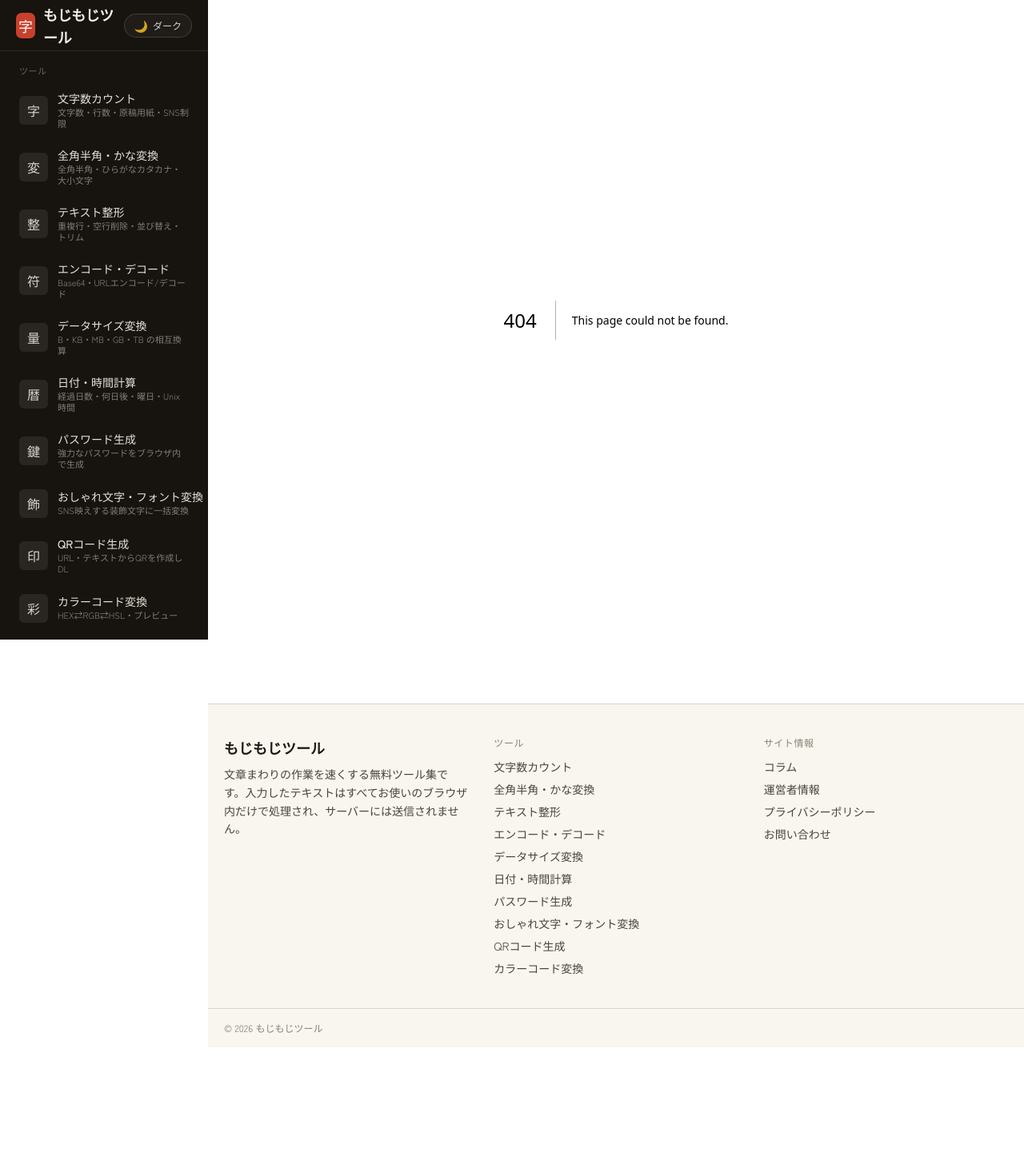
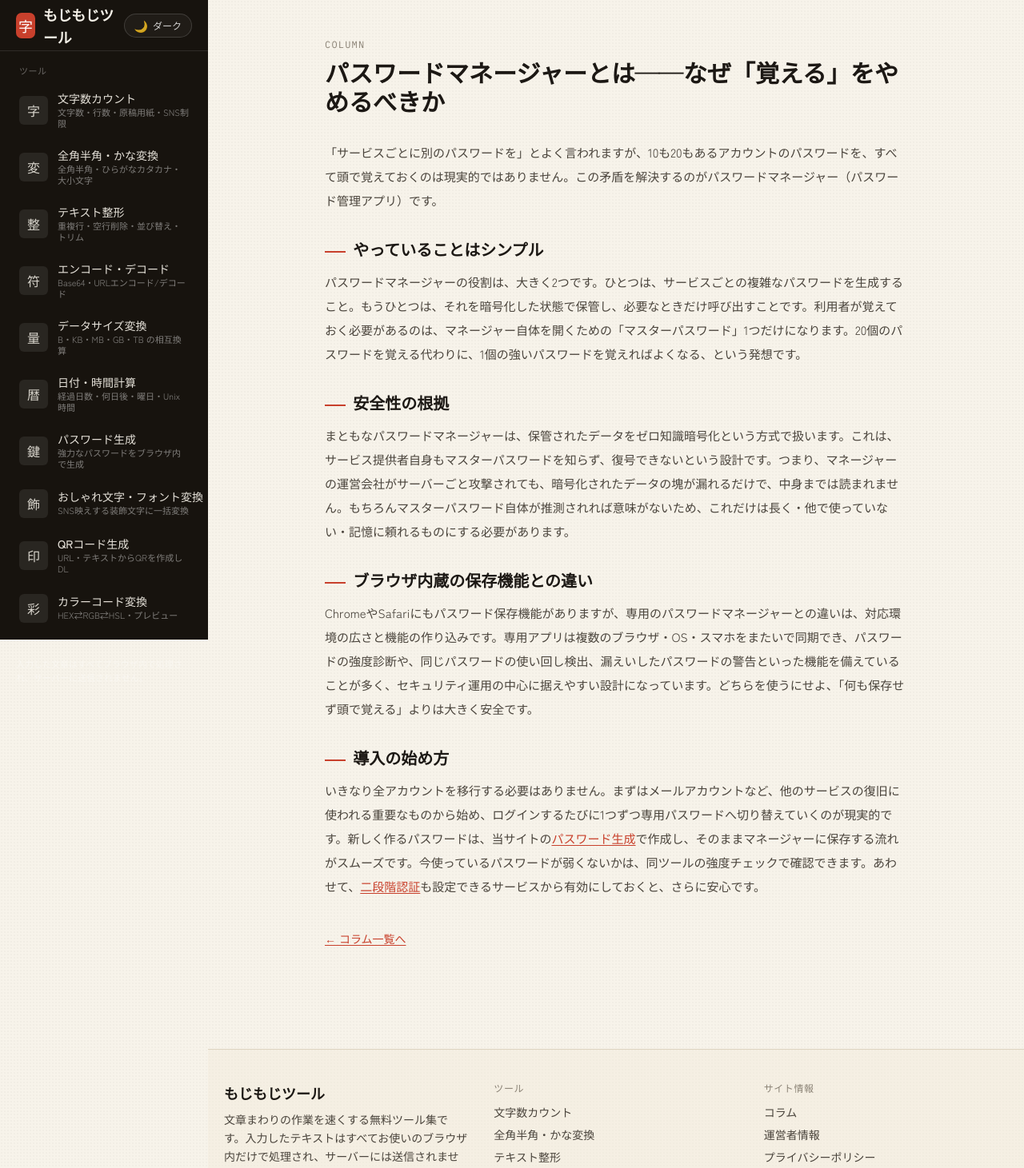
Before and after one commit to 1kuniman/mojicount, a Next.js app: page /column/password-manager in a window 1280 px wide. Before the commit this address had no page. Shown: the top 1461 px of the page at 80% size. Before the commit the page ends 1310 px from the top, so only its background shows below. Built offline with nearby package versions, Linux system fonts and the light colour scheme.

Commit message:
コラム追加：パスワードマネージャーとは（セキュリティ系クラスター完成）

```diff
--- a/app/column/page.tsx
+++ b/app/column/page.tsx
@@ -7,6 +7,11 @@ export const metadata: Metadata = {
 };
 
 const ARTICLES = [
+  {
+    href: "/column/password-manager/",
+    title: "パスワードマネージャーとは——なぜ「覚える」をやめるべきか",
+    desc: "パスワード管理アプリの仕組みと安全性、導入の始め方を解説します。",
+  },
   {
     href: "/column/quishing/",
     title: "QRコードを悪用したフィッシング詐欺「クイッシング」に注意",
--- /dev/null
+++ b/app/column/password-manager/page.tsx
@@ -0,0 +1,57 @@
+import type { Metadata } from "next";
+import Link from "next/link";
+
+export const metadata: Metadata = {
+  title: "パスワードマネージャーとは——なぜ「覚える」をやめるべきか",
+  description:
+    "パスワード管理アプリの仕組みと安全性、選び方の考え方を解説。すべてを覚えようとすることの限界と、使い回しをやめる現実的な方法を紹介します。",
+};
+
+export default function Page() {
+  return (
+    <article className="mx-auto max-w-3xl px-5 py-12">
+      <p className="text-xs text-ink-faint font-mono tracking-widest">COLUMN</p>
+      <h1 className="mt-2 font-mincho text-2xl sm:text-3xl font-bold text-ink leading-snug">
+        パスワードマネージャーとは——なぜ「覚える」をやめるべきか
+      </h1>
+
+      <div className="mt-8 space-y-8 text-[15px] leading-loose text-ink-soft">
+        <p>
+          「サービスごとに別のパスワードを」とよく言われますが、10も20もあるアカウントのパスワードを、すべて頭で覚えておくのは現実的ではありません。この矛盾を解決するのがパスワードマネージャー（パスワード管理アプリ）です。
+        </p>
+
+        <section>
+          <h2 className="font-mincho text-xl font-bold text-ink rule-shu">やっていることはシンプル</h2>
+          <p className="mt-3">
+            パスワードマネージャーの役割は、大きく2つです。ひとつは、サービスごとの複雑なパスワードを生成すること。もうひとつは、それを暗号化した状態で保管し、必要なときだけ呼び出すことです。利用者が覚えておく必要があるのは、マネージャー自体を開くための「マスターパスワード」1つだけになります。20個のパスワードを覚える代わりに、1個の強いパスワードを覚えればよくなる、という発想です。
+          </p>
+        </section>
+
+        <section>
+          <h2 className="font-mincho text-xl font-bold text-ink rule-shu">安全性の根拠</h2>
+          <p className="mt-3">
+            まともなパスワードマネージャーは、保管されたデータをゼロ知識暗号化という方式で扱います。これは、サービス提供者自身もマスターパスワードを知らず、復号できないという設計です。つまり、マネージャーの運営会社がサーバーごと攻撃されても、暗号化されたデータの塊が漏れるだけで、中身までは読まれません。もちろんマスターパスワード自体が推測されれば意味がないため、これだけは長く・他で使っていない・記憶に頼れるものにする必要があります。
+          </p>
+        </section>
+
+        <section>
+          <h2 className="font-mincho text-xl font-bold text-ink rule-shu">ブラウザ内蔵の保存機能との違い</h2>
+          <p className="mt-3">
+            ChromeやSafariにもパスワード保存機能がありますが、専用のパスワードマネージャーとの違いは、対応環境の広さと機能の作り込みです。専用アプリは複数のブラウザ・OS・スマホをまたいで同期でき、パスワードの強度診断や、同じパスワードの使い回し検出、漏えいしたパスワードの警告といった機能を備えていることが多く、セキュリティ運用の中心に据えやすい設計になっています。どちらを使うにせよ、「何も保存せず頭で覚える」よりは大きく安全です。
+          </p>
+        </section>
+
+        <section>
+          <h2 className="font-mincho text-xl font-bold text-ink rule-shu">導入の始め方</h2>
+          <p className="mt-3">
+            いきなり全アカウントを移行する必要はありません。まずはメールアカウントなど、他のサービスの復旧に使われる重要なものから始め、ログインするたびに1つずつ専用パスワードへ切り替えていくのが現実的です。新しく作るパスワードは、当サイトの<Link href="/password/" className="text-shu underline underline-offset-2">パスワード生成</Link>で作成し、そのままマネージャーに保存する流れがスムーズです。今使っているパスワードが弱くないかは、同ツールの強度チェックで確認できます。あわせて、<Link href="/column/two-factor-auth/" className="text-shu underline underline-offset-2">二段階認証</Link>も設定できるサービスから有効にしておくと、さらに安心です。
+          </p>
+        </section>
+      </div>
+
+      <p className="mt-10 text-sm">
+        <Link href="/column/" className="text-shu underline underline-offset-2">← コラム一覧へ</Link>
+      </p>
+    </article>
+  );
+}
--- a/app/column/password-reuse/page.tsx
+++ b/app/column/password-reuse/page.tsx
@@ -49,7 +49,7 @@ export default function Page() {
         <section>
           <h2 className="font-mincho text-xl font-bold text-ink rule-shu">現実的な対策</h2>
           <p className="mt-3">
-            対策の柱は3つです。1つ目は、サービスごとに完全に別のパスワードを使うこと。2つ目は、それを記憶に頼らずパスワード管理アプリに保存すること。3つ目は、二段階認証を有効にすることです。特に二段階認証は、仮にパスワードが漏れても、それだけではログインさせない最後の砦になります。重要なアカウント（メール、決済、SNS）から順に設定していくのが効率的です。
+            対策の柱は3つです。1つ目は、サービスごとに完全に別のパスワードを使うこと。2つ目は、それを記憶に頼らず<Link href="/column/password-manager/" className="text-shu underline underline-offset-2">パスワードマネージャー</Link>に保存すること。3つ目は、二段階認証を有効にすることです。特に二段階認証は、仮にパスワードが漏れても、それだけではログインさせない最後の砦になります。重要なアカウント（メール、決済、SNS）から順に設定していくのが効率的です。
           </p>
           <p className="mt-3">
             サービスごとに別のパスワードを用意するのは、手作業だと現実的ではありません。当サイトの<Link href="/password/" className="text-shu underline underline-offset-2">パスワード生成</Link>では、ランダム文字列と覚えやすいパスフレーズの両方を、まとめて複数生成できます。生成はすべてブラウザ内の暗号学的乱数で行われ、結果が外部へ送信されることはありません。
--- a/app/column/password-safety/page.tsx
+++ b/app/column/password-safety/page.tsx
@@ -39,7 +39,7 @@ export default function Page() {
         <section>
           <h2 className="font-mincho text-xl font-bold text-ink rule-shu">使い回しが最大の弱点</h2>
           <p className="mt-3">
-            どれだけ強いパスワードでも、複数のサービスで使い回していると、1か所の漏えいがすべてのアカウントの漏えいに直結します（漏れたIDとパスワードの組を他サービスで試す攻撃は、実際に最も多い侵入経路のひとつです）。サービスごとに別のパスワードを作り、パスワード管理アプリに保存する運用が現実解です。
+            どれだけ強いパスワードでも、複数のサービスで使い回していると、1か所の漏えいがすべてのアカウントの漏えいに直結します（漏れたIDとパスワードの組を他サービスで試す攻撃は、実際に最も多い侵入経路のひとつです）。サービスごとに別のパスワードを作り、<Link href="/column/password-manager/" className="text-shu underline underline-offset-2">パスワードマネージャー</Link>に保存する運用が現実解です。
           </p>
         </section>
 
--- a/app/sitemap.ts
+++ b/app/sitemap.ts
@@ -17,6 +17,7 @@ const STATIC_PAGES = [
   "/column/password-reuse/",
   "/column/quishing/",
   "/column/two-factor-auth/",
+  "/column/password-manager/",
 ];
 
 export default function sitemap(): MetadataRoute.Sitemap {
```
